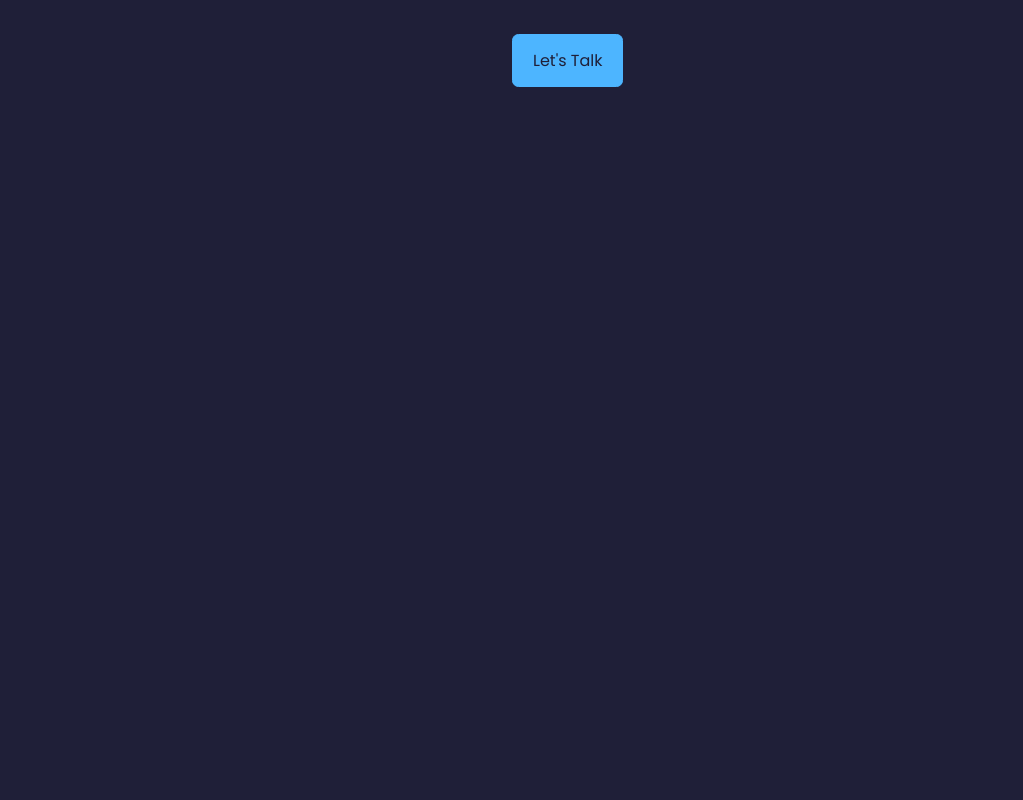
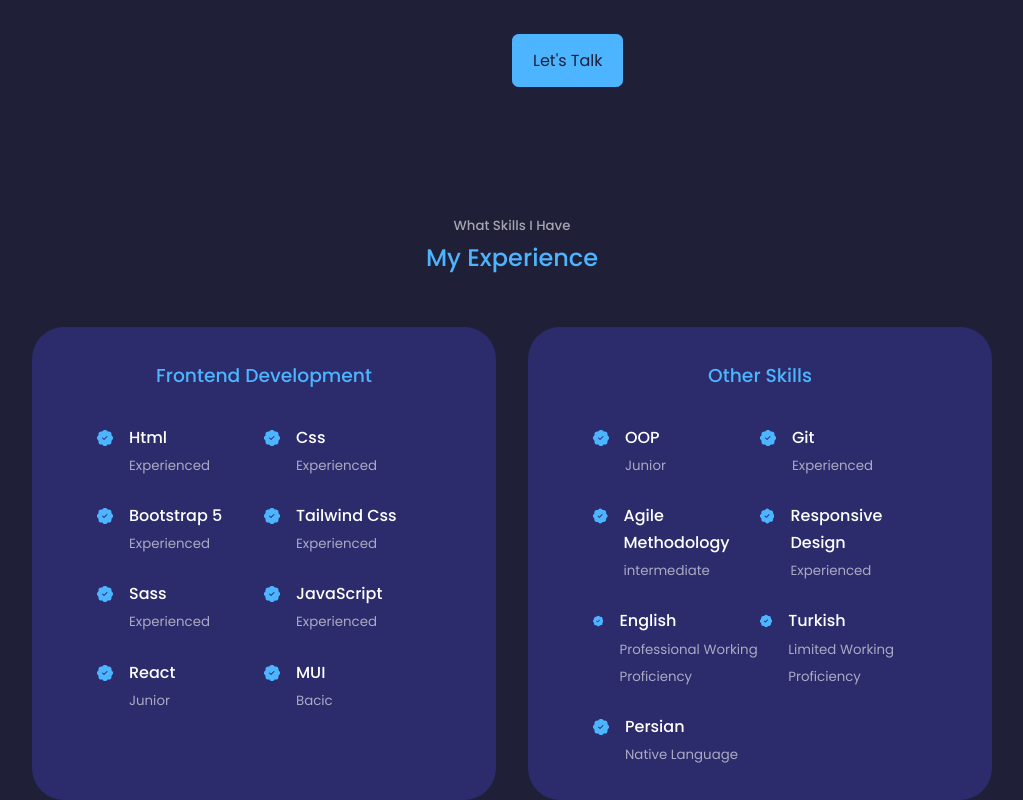
Before and after one commit to OmidRashidiFam/portfolio-website, a React (Create React App) app: page / in a window 1280 px wide. Shown: the part 1419-2219 px from the top of the page, without its empty margins (128-1151 px from the left). Before the commit the page ends 1506 px from the top, so only its background shows below. Built offline with nearby package versions, Linux system fonts and the light colour scheme.

Commit message:
experience section done!

```diff
--- a/src/App.js
+++ b/src/App.js
@@ -3,6 +3,7 @@ import "./App.css";
 import Header from "./components/header/Header";
 import Nav from "./components/nav/Nav";
 import About from "./components/about/About";
+import Experience from "./components/experience/Experience";
 
 function App() {
   return (
@@ -10,6 +11,7 @@ function App() {
       <Header />
       <Nav />
       <About />
+      <Experience />
     </div>
   );
 }
--- /dev/null
+++ b/src/components/experience/Experience.jsx
@@ -0,0 +1,137 @@
+import React from "react";
+
+import "./experience.css";
+
+import { BsPatchCheckFill } from "react-icons/bs";
+
+const Experience = () => {
+  return (
+    <section id="experience">
+      <h5 className="text-light">What Skills I Have</h5>
+      <h2>My Experience</h2>
+      <div className="container container__experience">
+        <div className="experience__frontend">
+          <h3>Frontend Development</h3>
+          <div className="experience__content">
+            <article className="experience__detail">
+              <BsPatchCheckFill className="experience__detail--icon" />
+              <div>
+                <h4>Html</h4>
+                <small className="text-light">Experienced</small>
+              </div>
+            </article>
+            <article className="experience__detail">
+              <BsPatchCheckFill className="experience__detail--icon" />
+              <div>
+                <h4>Css</h4>
+                <small className="text-light">Experienced</small>
+              </div>
+            </article>
+            <article className="experience__detail">
+              <BsPatchCheckFill className="experience__detail--icon" />
+              <div>
+                <h4>Bootstrap 5</h4>
+                <small className="text-light">Experienced</small>
+              </div>
+            </article>
+            <article className="experience__detail">
+              <BsPatchCheckFill className="experience__detail--icon" />
+              <div>
+                <h4>Tailwind Css</h4>
+                <small className="text-light">Experienced</small>
+              </div>
+            </article>
+            <article className="experience__detail">
+              <BsPatchCheckFill className="experience__detail--icon" />
+              <div>
+                <h4>Sass</h4>
+                <small className="text-light">Experienced</small>
+              </div>
+            </article>
+            <article className="experience__detail">
+              <BsPatchCheckFill className="experience__detail--icon" />
+              <div>
+                <h4>JavaScript</h4>
+                <small className="text-light">Experienced</small>
+              </div>
+            </article>
+            <article className="experience__detail">
+              <BsPatchCheckFill className="experience__detail--icon" />
+              <div>
+                <h4>React</h4>
+                <small className="text-light">Junior</small>
+              </div>
+            </article>
+            <article className="experience__detail">
+              <BsPatchCheckFill className="experience__detail--icon" />
+              <div>
+                <h4>MUI</h4>
+                <small className="text-light">Bacic</small>
+              </div>
+            </article>
+          </div>
+        </div>
+        <div className="experience__others">
+          <h3>Other Skills</h3>
+          <div className="experience__content">
+            <article className="experience__detail">
+              <BsPatchCheckFill className="experience__detail--icon" />
+              <div>
+                <h4>OOP</h4>
+                <small className="text-light">Junior</small>
+              </div>
+            </article>
+            <article className="experience__detail">
+              <BsPatchCheckFill className="experience__detail--icon" />
+              <div>
+                <h4>Git</h4>
+                <small className="text-light">Experienced</small>
+              </div>
+            </article>
+            <article className="experience__detail">
+              <BsPatchCheckFill className="experience__detail--icon" />
+              <div>
+                <h4>Agile Methodology</h4>
+                <small className="text-light">intermediate</small>
+              </div>
+            </article>
+            <article className="experience__detail">
+              <BsPatchCheckFill className="experience__detail--icon" />
+              <div>
+                <h4>Responsive Design</h4>
+                <small className="text-light">Experienced</small>
+              </div>
+            </article>
+            <article className="experience__detail">
+              <BsPatchCheckFill className="experience__detail--icon" />
+              <div>
+                <h4>English</h4>
+                <small className="text-light">
+                  Professional Working Proficiency
+                </small>
+              </div>
+            </article>
+            <article className="experience__detail">
+              <BsPatchCheckFill className="experience__detail--icon" />
+              <div>
+                <h4>Turkish</h4>
+                <small className="text-light">
+                  Limited Working Proficiency
+                </small>
+              </div>
+            </article>
+            <article className="experience__detail">
+              <BsPatchCheckFill className="experience__detail--icon" />
+              <div>
+                <h4>Persian</h4>
+                <small className="text-light">Native Language</small>
+              </div>
+            </article>
+          </div>
+        </div>
+      </div>
+    </section>
+  );
+};
+
+export default Experience;
--- /dev/null
+++ b/src/components/experience/experience.css
@@ -0,0 +1,63 @@
+.container__experience {
+  display: grid;
+  grid-template-columns: 1fr 1fr;
+  gap: 2rem;
+}
+
+.container__experience > div {
+  background: var(--color-bg-variant);
+  padding: 2rem 4rem;
+  border: 1px solid transparent;
+  border-radius: 2rem;
+  transition: var(--transition);
+}
+
+.container__experience > div:hover {
+  background: transparent;
+  border: 1px solid var(--color-primary-variant);
+  cursor: default;
+}
+
+.container__experience > div h3 {
+  text-align: center;
+  margin-bottom: 2rem;
+  color: var(--color-primary);
+}
+
+.experience__content {
+  display: grid;
+  grid-template-columns: 1fr 1fr;
+  row-gap: 1.5rem;
+}
+
+.experience__detail {
+  display: flex;
+  gap: 1rem;
+}
+
+.experience__detail--icon {
+  margin-top: 6px;
+  color: var(--color-primary);
+}
+
+/* =============== media queies for medium divices =============== */
+@media screen and (max-width: 1024px) {
+  .container__experience {
+    grid-template-columns: 1fr;
+  }
+  .container__experience > div {
+    width: 80%;
+    padding: 2rem;
+    margin: 0 auto;
+  }
+  .experience__content {
+    padding: 1rem;}
+}
+
+/* =============== media queies for small divices =============== */
+@media screen and (max-width: 600px) {
+  .container__experience > div {
+    width: 100%;
+    padding: 2rem 1rem;
+  }
+}
```
